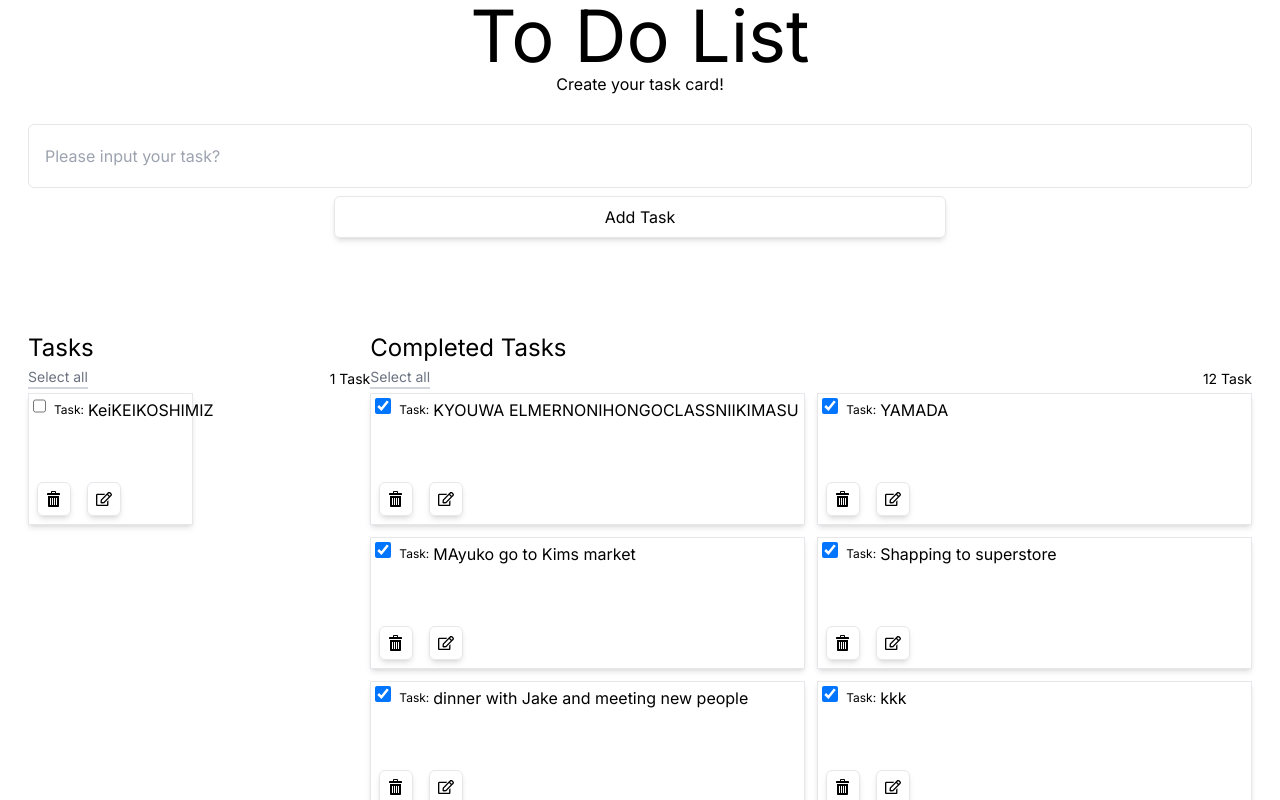
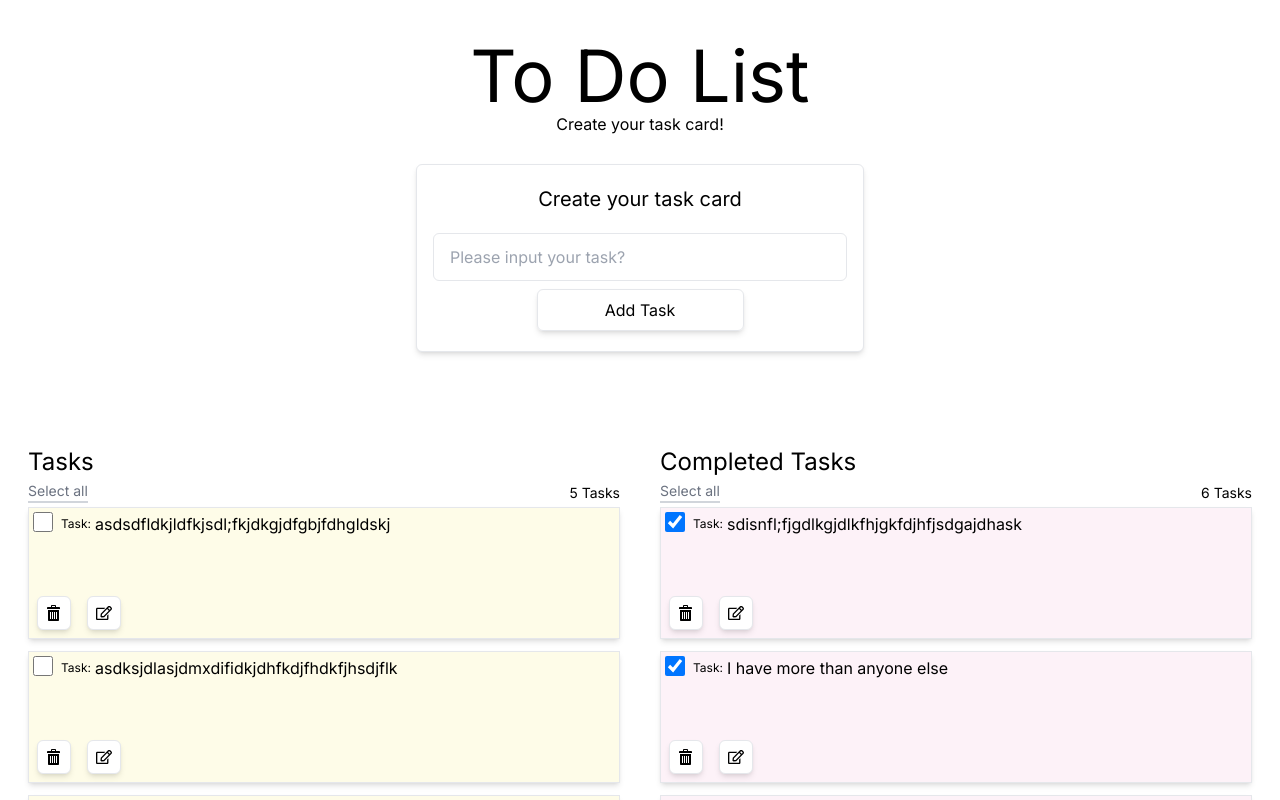
Before and after one commit to KeikoShimizu/Todolist-Next.js-Typescript-TENYHUB, a Next.js app: page / in a window 1280 px wide. Shown: the top 800 px of the page. Built offline with nearby package versions, Linux system fonts and the light colour scheme.

Commit message:
css completed

```diff
--- a/public/taskList.json
+++ b/public/taskList.json
@@ -11,19 +11,9 @@
       "id": 12
     },
     {
-      "task": "Baking cookie for kids",
-      "complete": true,
-      "id": 13
-    },
-    {
       "task": "Volunteering for hot lunch",
       "complete": true,
       "id": 14
-    },
-    {
-      "task": "NONO",
-      "complete": true,
-      "id": 15
     },
     {
       "task": "night hockey driving to itslano beach with Andy and Taesu",
@@ -32,38 +22,38 @@
     },
     {
       "task": "kkk",
-      "complete": true,
+      "complete": false,
       "id": 18
     },
     {
       "task": "dinner with Jake and meeting new people",
-      "complete": true,
+      "complete": false,
       "id": 19
     },
     {
       "task": "Shapping to superstore",
-      "complete": true,
+      "complete": false,
       "id": 20
     },
     {
-      "task": "MAyuko go to Kims market",
-      "complete": true,
+      "task": "asdksjdlasjdmxdifidkjdhfkdjfhdkfjhsdjflk",
+      "complete": false,
       "id": 21
     },
     {
-      "task": "YAMADA",
+      "task": "I have more than anyone else",
       "complete": true,
-      "id": 25
+      "id": 22
     },
     {
-      "task": "KYOUWA ELMERNONIHONGOCLASSNIIKIMASU",
+      "task": "sdisnfl;fjgdlkgjdlkfhjgkfdjhfjsdgajdhask",
       "complete": true,
-      "id": 26
+      "id": 23
     },
     {
-      "task": "KeiKEIKOSHIMIZ",
+      "task": "asdsdfldkjldfkjsdl;fkjdkgjdfgbjfdhgldskj",
       "complete": false,
-      "id": 27
+      "id": 24
     }
   ]
 }
--- a/src/app/components/AddButton.tsx
+++ b/src/app/components/AddButton.tsx
@@ -29,7 +29,8 @@ const AddButton = ({ task, setTask, setTaskList, setMessage, setWarning }: AddBu
 
   return (
     <>
-      <button onClick={addTaskHandler} className='border p-2 order-3 rounded-md shadow-md w-1/2 '>
+      <button onClick={addTaskHandler} className='border p-2 order-3 rounded-md shadow-md w-1/2 transition
+      duration-300 ease-in hover:bg-red-500 hover:text-white'>
           Add Task
       </button>
     </>
--- a/src/app/components/DeleteButton.tsx
+++ b/src/app/components/DeleteButton.tsx
@@ -38,7 +38,9 @@ const DeleteButton = ({ taskItem, taskList, setTaskList, setMessage }: DeleteBut
   }
 
   return (
-    <div onClick={() => deleteTaskHandler(thisId)} className='flex flex-row justify-center items-center gap-1 p-2 m-2 border rounded-md shadow-md'>
+    <div onClick={() => deleteTaskHandler(thisId)} className='fflex flex-row justify-center items-center
+    gap-1 p-2 m-2 border bg-white rounded-md shadow-md transition duration-300 ease-in hover:bg-darker-green hover:text-white
+    hover:fill-current'>
       <ImBin />
     </div>
   )
--- a/src/app/components/EditButton.tsx
+++ b/src/app/components/EditButton.tsx
@@ -1,6 +1,6 @@
 import { FaRegEdit } from 'react-icons/fa';
 import { editTaskQuery, fetchTasksQuery } from '../utils/queries';
-import EditCancelButton from './EditCancelButton';
+import CancelButton from './CancelButton';
 
 type TaskItem = {
     task : string;
@@ -51,11 +51,13 @@ const EditButton = ({taskItem, editTaskOn, editedTask, setEditTaskOn, setEditedT
 
   return (
     <div className='flex flex-row'>
-      <div onClick={editSpaceOpenHandler} className='flex flex-row justify-center items-center gap-1 p-2 m-2 border rounded-md h-[34px] shadow-md'>
+      <div onClick={editSpaceOpenHandler} className="flex flex-row justify-center items-center border bg-white gap-1 p-2 m-2
+      rounded-md h-[34px] shadow-md transition duration-300 ease-in hover:bg-orange-500 hover: border-color-orange hover:text-white
+      hover:border-transparent} ">
         <FaRegEdit />
         { editTaskOn ? <p className='text-xs'>Complete to edit</p> : null}
       </div>
-      { editTaskOn ? <EditCancelButton taskItem={taskItem} setEditedTask={setEditedTask} setEditTaskOn={setEditTaskOn} /> : null}
+      { editTaskOn ? <CancelButton taskItem={taskItem} setEditedTask={setEditedTask} setEditTaskOn={setEditTaskOn} /> : null}
     </div>
   )
 }
--- a/src/app/components/Header.tsx
+++ b/src/app/components/Header.tsx
@@ -1,10 +1,10 @@
 const HeaderArea = () => {
   return (
-    <div className='flex flex-col items-center'>
+    <div className='flex flex-col items-center mt-10'>
         <h1 className='fond-bold text-7xl'>To Do List</h1>
         <p>Create your task card!</p>
     </div>
   )
-}
+};
 
 export default HeaderArea
--- a/src/app/components/InputArea.tsx
+++ b/src/app/components/InputArea.tsx
@@ -10,7 +10,9 @@ type InputAreaProps = {
 }
 const InputArea = ({ task, setTask, setTaskList, message, setMessage, setWarning }: InputAreaProps) => {
     return (
-        <div className='flex flex-col justify-center items-center gap-2'>
+        <div className="border rounded-md shadow-md bg-white flex flex-col items-center w-full py-5 px-2 md:px-4 md:w-2/3 mx-auto max-w-md">
+            <h3 className="mb-5  text-xl">Create your task card</h3>
+            <div className='flex flex-col justify-center items-center gap-2 w-full'>
                 <InputField task={task} setTask={setTask}/>
                 <AddButton  task={task}
                             setTask={setTask}
@@ -19,6 +21,7 @@ const InputArea = ({ task, setTask, setTaskList, message, setMessage, setWarning
                             setWarning={setWarning}
                 />
             </div>
+        </div>
   )
 }
 
--- a/src/app/components/InputField.tsx
+++ b/src/app/components/InputField.tsx
@@ -11,11 +11,12 @@ const InputField = ({ task, setTask }: Input) => {
 
     return (
     <>
-        <input  type="text"
+        <input
                 value={task}
+                maxLength={40}
                 onChange={handleInputChange}
                 placeholder="Please input your task?"
-                className="border text-black px-4 py-2 order-1 h-16 w-full rounded-md"
+                className="border text-black px-4 py-2 w-full order-1 h-12 w- rounded-md whitespace-normal"
         />
     </>
   );
--- a/src/app/components/List.tsx
+++ b/src/app/components/List.tsx
@@ -13,14 +13,13 @@ type TaskItem = {
     id: number;
 }
 type ListProps = {
-  message: string;
   listName: string;
   taskList: TaskObject;
   setMessage: (value:string) => void;
   setTaskList:(value:TaskObject) => void;
 }
 
-const List = ({ listName, taskList, setTaskList, message, setMessage }: ListProps) => {
+const List = ({ listName, taskList, setTaskList, setMessage }: ListProps) => {
 
   useEffect(() => {
     if(listName === "incomplete"){
@@ -45,15 +44,14 @@ const List = ({ listName, taskList, setTaskList, message, setMessage }: ListProp
   },[]);
 
   return (
-    <div>
+    <div className="lg:w-1/2">
       <ListHeader setMessage={setMessage} taskList={taskList} setTaskList={setTaskList} listName={listName}/>
-      <div className="flex flex-col gap-3 md:grid grid-cols-2">
+      <div className="flex flex-col gap-3 md:grid md:grid-cols-2 md:gap-3 lg:flex 2xl:grid">
         { taskList && taskList.tasks ? (
           taskList.tasks.slice().reverse().map((item: TaskItem , i: number ) => {
             if(listName === "incomplete" && item.complete === false) {
               return  <ListCard key={i}
                                 taskItem={item}
-                                message={message}
                                 taskList={taskList}
                                 setMessage={setMessage}
                                 setTaskList={setTaskList}
@@ -61,7 +59,6 @@ const List = ({ listName, taskList, setTaskList, message, setMessage }: ListProp
             } else if (listName === "complete" && item.complete === true) {
               return  <ListCard key={i}
                                 taskItem={item}
-                                message={message}
                                 taskList={taskList}
                                 setMessage={setMessage}
                                 setTaskList={setTaskList}
--- a/src/app/components/ListArea.tsx
+++ b/src/app/components/ListArea.tsx
@@ -16,9 +16,9 @@ type ListAreaProps = {
 }
 const ListArea = ({taskList, setTaskList, message, setMessage }: ListAreaProps) => {
   return (
-    <div className='mt-10 sm:flex sm:flex-col lg:flex-row'>
-        <List listName="incomplete" taskList={taskList} setTaskList={setTaskList} message={message} setMessage={setMessage}/>
-        <List listName="complete" taskList={taskList} setTaskList={setTaskList} message={message} setMessage={setMessage}/>
+    <div className='mt-10 flex flex-col gap-20 sm:flex sm:flex-col sm:gap-10 lg:flex-row lg:gap-10'>
+        <List listName="incomplete" taskList={taskList} setTaskList={setTaskList} setMessage={setMessage}/>
+        <List listName="complete" taskList={taskList} setTaskList={setTaskList} setMessage={setMessage}/>
     </div>
   )
 }
--- a/src/app/components/ListCard.tsx
+++ b/src/app/components/ListCard.tsx
@@ -14,14 +14,13 @@ type TaskObject = {
 }
 type ListCardProps = {
     key: number;
-    message: string;
     taskItem: TaskItem;
     taskList: TaskObject;
     setMessage: (value:string) => void;
     setTaskList:(value:TaskObject) => void;
 }
 
-const ListCard = ({ key, taskItem, taskList, setTaskList, message, setMessage }: ListCardProps) => {
+const ListCard = ({ key, taskItem, taskList, setTaskList, setMessage }: ListCardProps) => {
   const [editTaskOn, setEditTaskOn] = useState<boolean>(false);
   const [editedTask, setEditedTask] = useState<string>('');
 
@@ -47,13 +46,13 @@ const ListCard = ({ key, taskItem, taskList, setTaskList, message, setMessage }:
   };
 
   return (
-    <div key={key} className="flex flex-col border justify-between shadow-md animate-slideup">
+    <div key={key} className={`flex flex-col border justify-between shadow-md ${thisComp === true ? "bg-pink-50" : "bg-yellow-50"}`}>
       <div className='flex gap-2 p-1 h-[80px]'>
           <input  type="checkbox"
                   id="completeCheckBox"
                   onChange={handleCheckBox}
                   checked={taskItem.complete}
-                className='form-checkbox text-indigo-600 h-4 w-4'
+                  className='form-checkbox h-5 w-5 hover:cursor-pointer'
           />
         { !editTaskOn ? (
           <div className='flex gap-1'>
@@ -64,10 +63,12 @@ const ListCard = ({ key, taskItem, taskList, setTaskList, message, setMessage }:
         <div className='flex gap-1 w-full'>
           <h4 className='text-xs pt-1'>Task: </h4>
             <input  type="text"
+                    id="addtaskplace"
+                    maxLength={40}
                     value={editedTask}
                     onChange={handleEditChange}
                     placeholder={taskItem.task}
-                    className='border h-11 w-full'
+                    className={`border-b-2 h-11 w-full placeholder-font-small ${thisComp == true ? "bg-pink-50" : "bg-yellow-50"} placeholder-text-xs `}
             />
         </div>
         )}
--- a/tailwind.config.ts
+++ b/tailwind.config.ts
@@ -13,8 +13,15 @@ const config: Config = {
         'gradient-conic':
           'conic-gradient(from 180deg at 50% 50%, var(--tw-gradient-stops))',
       },
+      backgroundColor: {
+        'darker-green': '#005000',
+      },
+      fontSize: {
+        'small': '10px',
+      }
     },
   },
+  variants: {},
   plugins: [],
 }
 export default config
```
Also changed, not shown: src/app/components/CancelButton.tsx (renamed from src/app/components/EditCancelButton.tsx, +5 -3 lines). Lines whose indentation alone changed are shown as unchanged.
